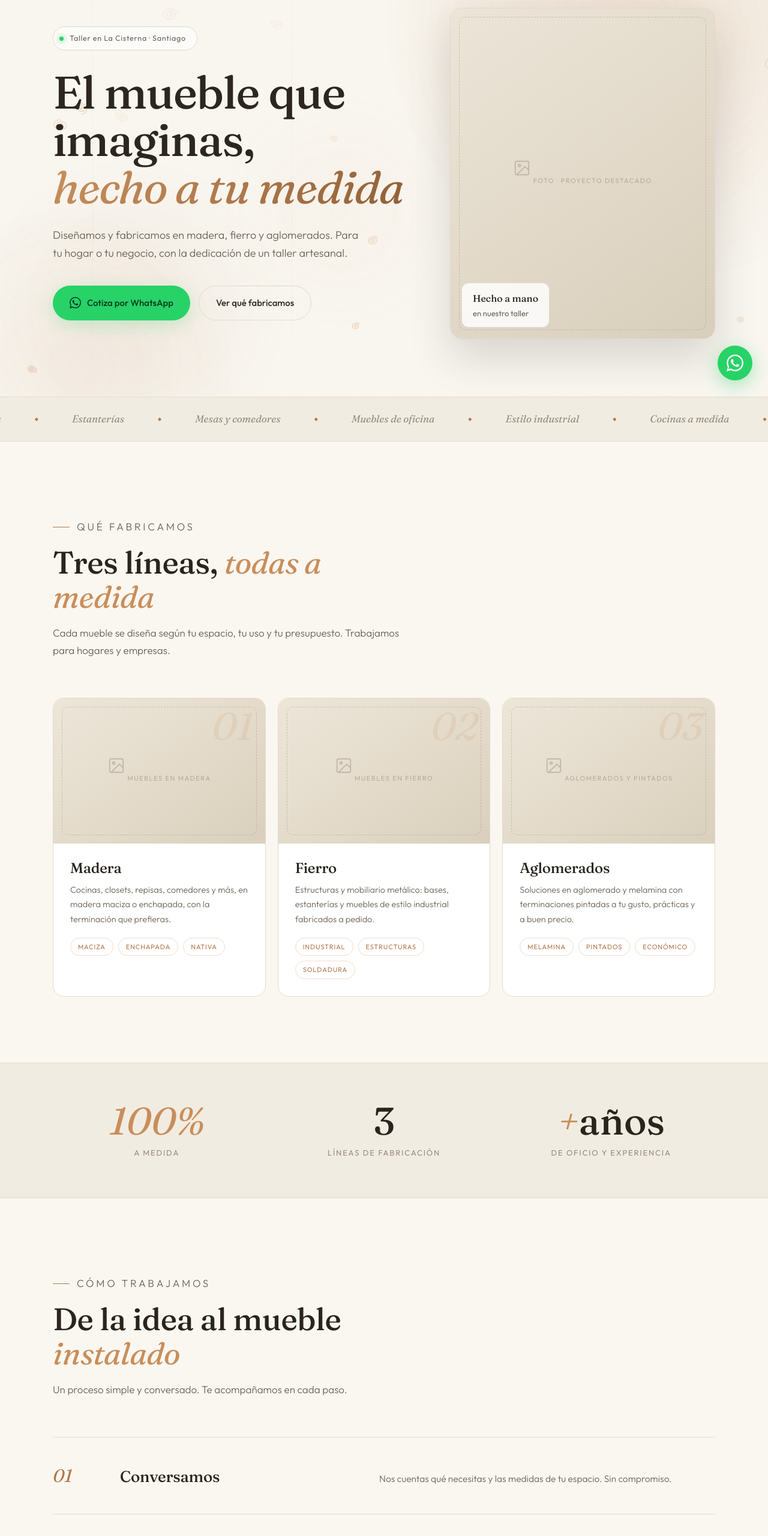
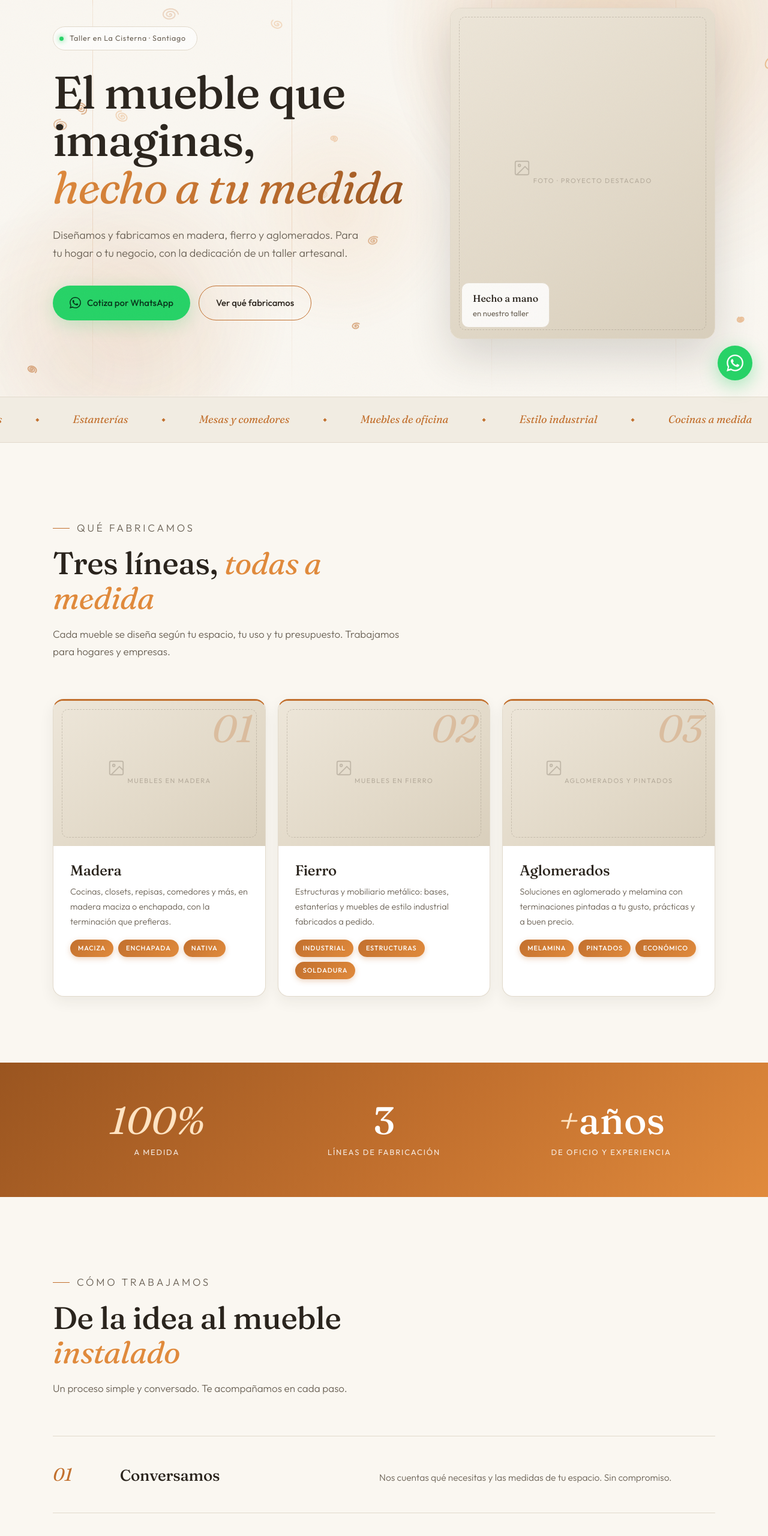
Before and after one commit to Inc0gnite/Qmuebles, a plain HTML site: page index.html in a window 1280 px wide. Shown: the part 140-2700 px from the top of the page at 60% size. Drawn offline with Linux system fonts and the light colour scheme; animation ran at ten frames a second.

Commit message:
Intensificar detalles: cobre vivo, banda stats degradada, tags rellenos, fondos más visibles
Co-Authored-By: Claude Fable 5 <noreply@anthropic.com>

```diff
--- a/css/styles.css
+++ b/css/styles.css
@@ -11,9 +11,9 @@
   --crema: #2A241D;        /* texto principal (oscuro sobre claro) */
   --crema-dim: #6B6256;    /* texto secundario */
   --crema-mute: #968C7D;   /* texto atenuado */
-  --cobre: #B0784A;
-  --cobre-light: #C98E5A;
-  --cobre-deep: #8F5F35;
+  --cobre: #C2702E;
+  --cobre-light: #E08A3C;
+  --cobre-deep: #9A5520;
   --wa: #25D366;
   --wa-dark: #1EBE5A;
   --serif: 'Fraunces', Georgia, serif;
@@ -69,19 +69,19 @@ header { position: sticky; }
 }
 .bg-blob.b1 {
   width: 700px; height: 700px;
-  background: radial-gradient(circle, rgba(201,142,90,.16) 0%, transparent 65%);
+  background: radial-gradient(circle, rgba(224,138,60,.30) 0%, transparent 65%);
   top: -200px; right: -150px;
   animation: blob-drift-1 22s ease-in-out infinite alternate;
 }
 .bg-blob.b2 {
   width: 550px; height: 550px;
-  background: radial-gradient(circle, rgba(160,107,60,.12) 0%, transparent 65%);
+  background: radial-gradient(circle, rgba(194,112,46,.24) 0%, transparent 65%);
   bottom: -180px; left: -120px;
   animation: blob-drift-2 28s ease-in-out infinite alternate;
 }
 .bg-blob.b3 {
   width: 420px; height: 420px;
-  background: radial-gradient(circle, rgba(224,172,120,.08) 0%, transparent 65%);
+  background: radial-gradient(circle, rgba(224,138,60,.18) 0%, transparent 65%);
   top: 40%; left: 30%;
   animation: blob-drift-3 34s ease-in-out infinite alternate;
 }
@@ -114,7 +114,7 @@ header { position: sticky; }
   top: 0;
   width: 1px;
   height: 100%;
-  background: linear-gradient(180deg, transparent, rgba(201,142,90,.07) 30%, rgba(201,142,90,.07) 70%, transparent);
+  background: linear-gradient(180deg, transparent, rgba(194,112,46,.18) 30%, rgba(194,112,46,.18) 70%, transparent);
   overflow: hidden;
 }
 .bg-line::after {
@@ -124,7 +124,7 @@ header { position: sticky; }
   left: 0;
   width: 100%;
   height: 140px;
-  background: linear-gradient(180deg, transparent, rgba(224,172,120,.55), transparent);
+  background: linear-gradient(180deg, transparent, rgba(224,138,60,.9), transparent);
   animation: line-rise 7s linear infinite;
   will-change: transform;
 }
@@ -155,15 +155,15 @@ header { position: sticky; }
   position: absolute;
   top: 0; left: 0;
   width: 100%;
-  border-top: 1.5px dashed rgba(201,142,90,.25);
+  border-top: 2px dashed rgba(194,112,46,.35);
 }
 .saw-progress .cut-done {
   position: absolute;
   top: -1px; left: 0;
   width: 100%;
-  height: 2px;
+  height: 3px;
   background: linear-gradient(90deg, var(--cobre-deep), var(--cobre-light));
-  box-shadow: 0 0 12px rgba(201,142,90,.5);
+  box-shadow: 0 0 16px rgba(224,138,60,.7);
   /* se escala con transform en vez de animar width */
   transform: scaleX(0);
   transform-origin: left;
@@ -200,7 +200,8 @@ header { position: sticky; }
   z-index: 0;
   pointer-events: none;
   color: var(--cobre);
-  opacity: .16;
+  opacity: .38;
+  filter: drop-shadow(0 2px 8px rgba(194,112,46,.25));
 }
 .build-chair .draw {
   stroke: currentColor;
@@ -269,9 +270,14 @@ body::before {
 .btn-line {
   background: transparent;
   color: var(--crema);
-  border: 1px solid var(--linea);
+  border: 1.5px solid var(--cobre);
 }
-.btn-line:hover { border-color: var(--cobre); color: var(--cobre-light); transform: translateY(-3px); }
+.btn-line:hover {
+  background: var(--cobre);
+  color: #fff;
+  transform: translateY(-3px);
+  box-shadow: 0 10px 28px rgba(194,112,46,.35);
+}
 .wa-icon { width: 19px; height: 19px; flex: none; }
 :focus-visible { outline: 2px solid var(--cobre); outline-offset: 3px; border-radius: 6px; }
 
@@ -500,9 +506,9 @@ header.scrolled { background: rgba(250,247,241,.94); box-shadow: 0 2px 30px rgba
 }
 .marquee span {
   font-family: var(--serif);
-  font-size: 17px;
+  font-size: 18px;
   font-style: italic;
-  color: var(--crema-mute);
+  color: var(--cobre);
   padding: 0 28px;
   white-space: nowrap;
   display: inline-flex;
@@ -554,9 +560,11 @@ section { padding: 110px 0; position: relative; }
 .craft-card {
   background: var(--bg-card);
   border: 1px solid var(--linea);
+  border-top: 3px solid var(--cobre);
   border-radius: var(--radius);
   overflow: hidden;
   position: relative;
+  box-shadow: 0 8px 24px rgba(42,36,29,.07);
   transition: transform .35s cubic-bezier(.34,1.56,.64,1), border-color .3s, box-shadow .35s;
 }
 .craft-card:hover {
@@ -571,12 +579,12 @@ section { padding: 110px 0; position: relative; }
   font-family: var(--serif);
   font-size: 64px;
   font-style: italic;
-  color: rgba(201,142,90,.14);
+  color: rgba(194,112,46,.28);
   line-height: 1;
   z-index: 2;
   transition: color .3s;
 }
-.craft-card:hover .num-bg { color: rgba(201,142,90,.32); }
+.craft-card:hover .num-bg { color: rgba(194,112,46,.6); }
 .craft-card .card-body { padding: 28px; }
 .craft-card h3 {
   font-size: 24px;
@@ -594,19 +602,22 @@ section { padding: 110px 0; position: relative; }
   font-size: 11px;
   letter-spacing: .08em;
   text-transform: uppercase;
-  color: var(--cobre);
-  border: 1px solid rgba(201,142,90,.3);
+  color: #fff;
+  background: linear-gradient(135deg, var(--cobre), var(--cobre-light));
   border-radius: 999px;
-  padding: 5px 12px;
+  padding: 5px 13px;
+  font-weight: 500;
+  box-shadow: 0 3px 10px rgba(194,112,46,.3);
 }
 
 /* ===== STATS ===== */
 .stats-band {
-  background: var(--bg-soft);
-  border-top: 1px solid var(--linea);
-  border-bottom: 1px solid var(--linea);
+  background: linear-gradient(135deg, var(--cobre-deep) 0%, var(--cobre) 55%, var(--cobre-light) 100%);
   padding: 64px 0;
 }
+.stats-band .stat .big { color: #fff; }
+.stats-band .stat .big em { color: #FFE3C2; }
+.stats-band .stat .label { color: rgba(255,255,255,.85); }
 .stats {
   display: grid;
   grid-template-columns: repeat(3, 1fr);
@@ -643,7 +654,18 @@ section { padding: 110px 0; position: relative; }
   position: relative;
 }
 .process-row:last-child { border-bottom: 1px solid var(--linea); }
-.process-row:hover { background: rgba(201,142,90,.04); padding-left: 14px; }
+.process-row:hover { background: rgba(224,138,60,.1); padding-left: 14px; }
+.process-row::before {
+  content: '';
+  position: absolute;
+  left: 0; top: 0;
+  width: 3px; height: 100%;
+  background: var(--cobre);
+  transform: scaleY(0);
+  transition: transform .3s ease;
+  transform-origin: top;
+}
+.process-row:hover::before { transform: scaleY(1); }
 .process-row .p-num {
   font-family: var(--serif);
   font-style: italic;
@@ -765,13 +787,14 @@ section { padding: 110px 0; position: relative; }
 }
 .contact-card:hover { border-color: rgba(201,142,90,.45); transform: translateX(6px); }
 .contact-card .ci {
-  width: 40px; height: 40px;
+  width: 42px; height: 42px;
   flex: none;
-  border: 1px solid rgba(201,142,90,.35);
+  background: linear-gradient(135deg, var(--cobre), var(--cobre-light));
   border-radius: 50%;
   display: grid;
   place-items: center;
-  color: var(--cobre);
+  color: #fff;
+  box-shadow: 0 4px 12px rgba(194,112,46,.3);
 }
 .contact-card .ci svg { width: 18px; height: 18px; }
 .contact-card strong {
--- a/js/main.js
+++ b/js/main.js
@@ -96,7 +96,7 @@ document.querySelectorAll('.reveal').forEach(el => revealObserver.observe(el));
       swayPhase: Math.random() * Math.PI * 2,
       rot: Math.random() * Math.PI * 2,
       rotSpeed: (Math.random() - 0.5) * 0.012,
-      alpha: Math.random() * 0.22 + 0.1,
+      alpha: Math.random() * 0.35 + 0.22,
       warm: Math.random() > 0.4
     };
   }
@@ -118,9 +118,9 @@ document.querySelectorAll('.reveal').forEach(el => revealObserver.observe(el));
       if (i === 0) ctx.moveTo(px, py); else ctx.lineTo(px, py);
     }
     ctx.strokeStyle = s.warm
-      ? `rgba(201, 142, 90, ${s.alpha})`
-      : `rgba(224, 172, 120, ${s.alpha * 0.8})`;
-    ctx.lineWidth = 1.6;
+      ? `rgba(194, 112, 46, ${s.alpha})`
+      : `rgba(224, 138, 60, ${s.alpha * 0.85})`;
+    ctx.lineWidth = 2;
     ctx.lineCap = 'round';
     ctx.stroke();
     ctx.restore();
```
